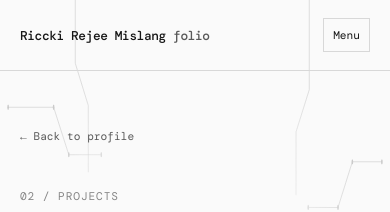
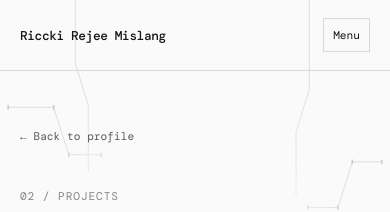
Before and after one commit to ricckimislang/riccki-mislang-portfolio, a Nuxt app: page /projects in a window 390 px wide. Shown: the top 212 px of the page. Built offline with nearby package versions, Linux system fonts and the light colour scheme.

Commit message:
removed folio word in mobile nav

```diff
--- a/components/MobileNav.vue
+++ b/components/MobileNav.vue
@@ -76,7 +76,7 @@ onBeforeUnmount(() => {
 <template>
   <div class="hidden max-[820px]:block">
     <div class="relative z-[11] flex items-center justify-between border-b border-[var(--line)] px-5 py-[18px]">
-      <NuxtLink class="font-mono text-[0.8rem] font-medium tracking-[-0.03em] no-underline" to="/#profile" @click="close">Riccki Rejee <span></span>Mislang <em class="not-italic text-[var(--muted)]">folio</em></NuxtLink>
+      <NuxtLink class="font-mono text-[0.8rem] font-medium tracking-[-0.03em] no-underline" to="/#profile" @click="close">Riccki Rejee <span></span>Mislang</NuxtLink>
       <button ref="menuButton" class="cursor-pointer border border-[var(--line)] bg-transparent px-[9px] py-[7px] font-mono text-[0.7rem] text-[var(--text)]" type="button" :aria-expanded="isOpen" aria-controls="mobile-menu" @click="isOpen = !isOpen">
         {{ isOpen ? 'Close' : 'Menu' }}
       </button>
```
